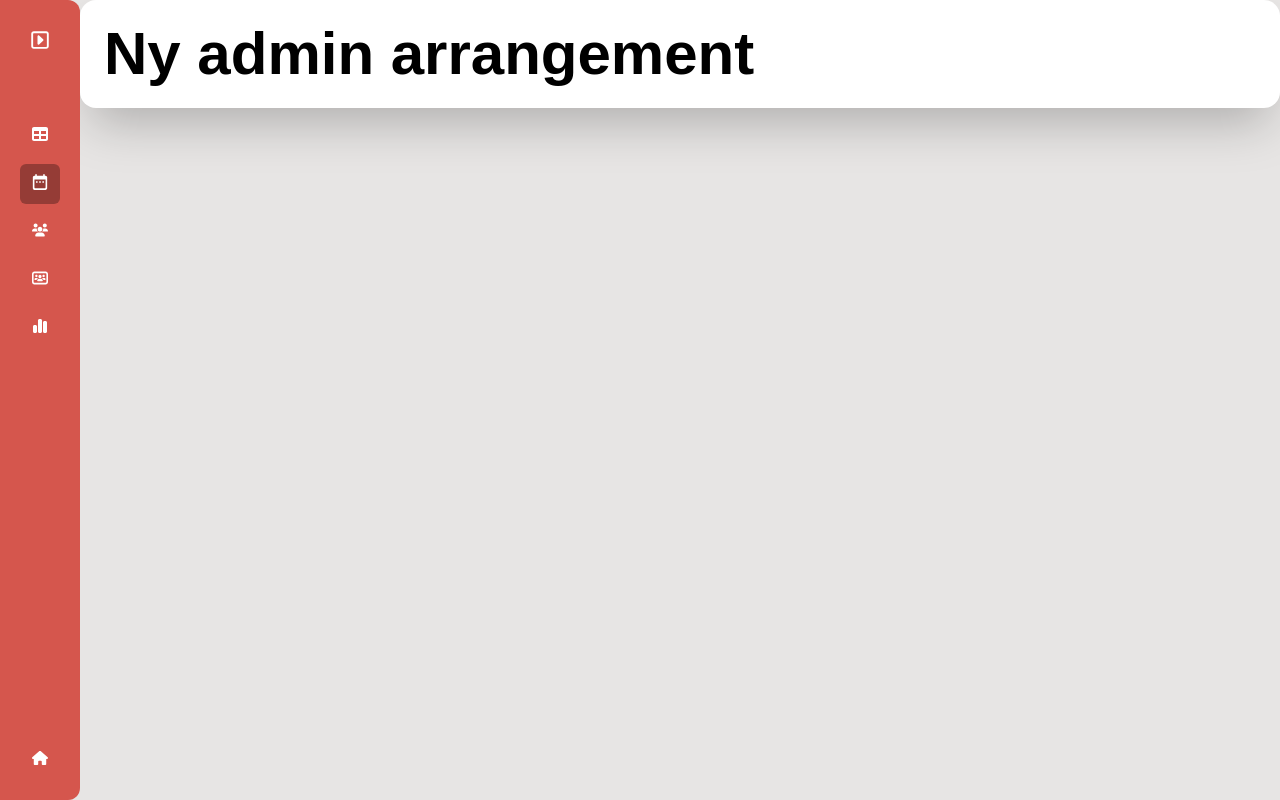
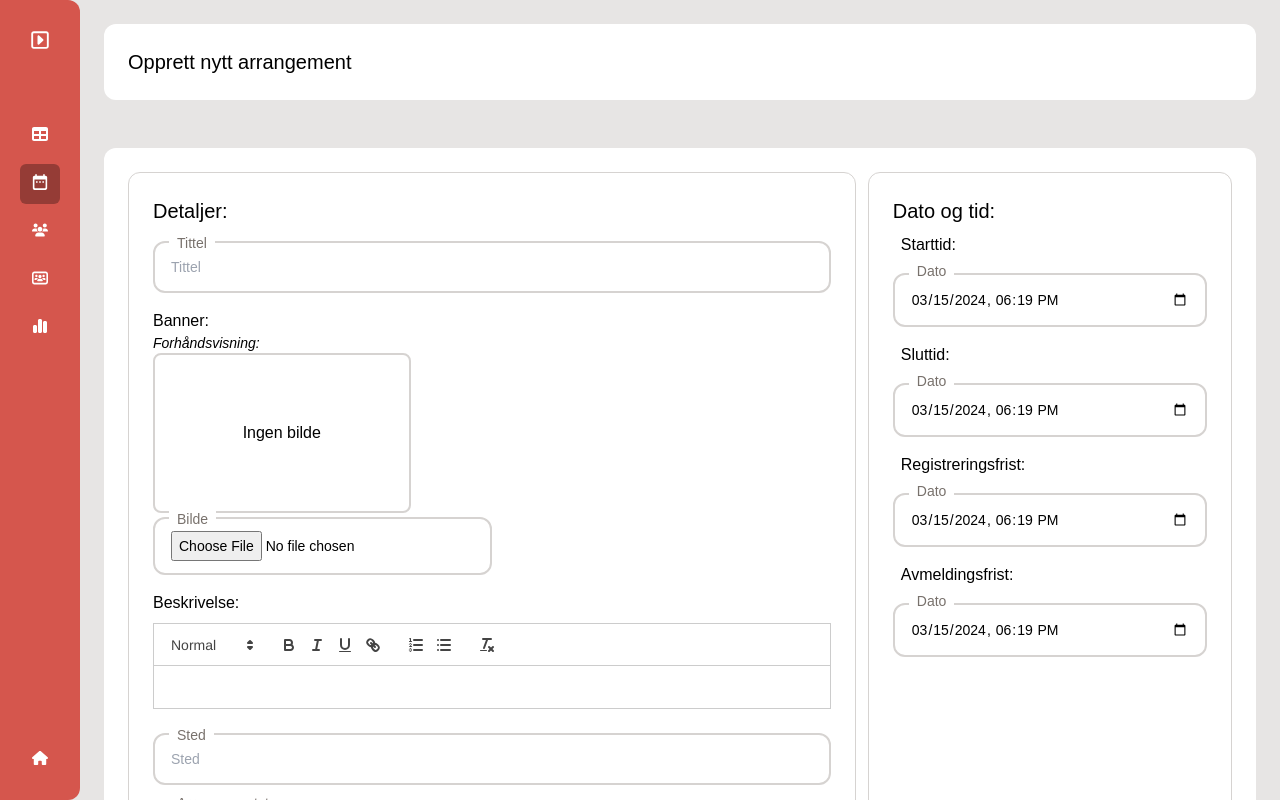
Before and after one commit to vsaIT/vsait.org, a Next.js app: page /admin/events/new in a window 1280 px wide. Built offline with nearby package versions, Linux system fonts and the light colour scheme.

Commit message:
feat: implement event creation in API; add admin authorization for POST requests

```diff
--- a/src/app/admin/events/[eventid]/page.tsx
+++ b/src/app/admin/events/[eventid]/page.tsx
@@ -3,7 +3,6 @@ import { FormImageInput, FormInput, SelectField } from '@/components/Form';
 import { Button } from '@/components/Input';
 import { useEvent } from '@/lib/hooks/useEvent';
 import ImagePreview from '../../../../components/ImagePreview';
-//import { TextEditor } from '@/components/Input';
 import FormErrorBox from '@/components/Form/FormErrorBox';
 import SlideCheckbox from '@/components/Input/SlideCheckbox';
 import LoadingIndicator from '@/components/LoadingIndicator';
--- a/src/app/admin/events/new/page.tsx
+++ b/src/app/admin/events/new/page.tsx
@@ -1,11 +1,240 @@
-function AdminEventsEdit(): JSX.Element {
+'use client';
+import { FormImageInput, FormInput, SelectField } from '@/components/Form';
+import FormErrorBox from '@/components/Form/FormErrorBox';
+import { Button } from '@/components/Input';
+import SlideCheckbox from '@/components/Input/SlideCheckbox';
+import { swalError, swalLoading, swalSuccess } from '@/lib/swal';
+import { osloTimeStringToUtcIso, postFetcher } from '@/lib/utils';
+import { EventType } from '@/types';
+import { EventType as EventTypeOptions } from '@prisma/client';
+import { useRouter } from 'next/navigation';
+import { useCallback, useState } from 'react';
+import { useForm } from 'react-hook-form';
+import ReactQuill from 'react-quill';
+import 'react-quill/dist/quill.snow.css';
+import ImagePreview from '@/components/ImagePreview';
+
+export default function AdminEventsNew() {
+  const router = useRouter();
+  const [image, setImage] = useState<File | null>(null);
+  const {
+    register,
+    handleSubmit,
+    setValue,
+    formState: { errors },
+    reset,
+  } = useForm<EventType>({ defaultValues: { description: '' } });
+
+  const now = new Date().toISOString().slice(0, 16);
+  const sliderCheckboxes = [
+    { id: 'isDraft', label: 'Kladd (ikke synlig for brukere)' },
+    { id: 'isCancelled', label: 'Avlyst' },
+  ];
+  const timeDataInputs = [
+    {
+      name: 'Starttid:',
+      attr: 'startTime',
+      date: {
+        label: 'Dato',
+        type: 'datetime-local',
+        defaultValue: now,
+      },
+    },
+    {
+      name: 'Sluttid:',
+      attr: 'endTime',
+      date: {
+        label: 'Dato',
+        type: 'datetime-local',
+        defaultValue: now,
+      },
+    },
+    {
+      name: 'Registreringsfrist:',
+      attr: 'registrationDeadline',
+      date: {
+        label: 'Dato',
+        type: 'datetime-local',
+        defaultValue: now,
+      },
+    },
+    {
+      name: 'Avmeldingsfrist:',
+      attr: 'cancellationDeadline',
+      date: {
+        label: 'Dato',
+        type: 'datetime-local',
+        defaultValue: now,
+      },
+    },
+  ];
+
+  const eventTypeOptions: { value: EventTypeOptions; label: string }[] = [
+    {
+      value: 'OPEN',
+      label: 'Åpent for alle',
+    },
+    {
+      value: 'MEMBERSHIP',
+      label: 'Medlemskap kreves',
+    },
+  ];
+
+  const onSubmit = useCallback(
+    async (event: EventType) => {
+      swalLoading('Oppretter...', async () => {
+        try {
+          const eventToSend = { ...event };
+          timeDataInputs.forEach((input) => {
+            const key = input.attr as keyof EventType;
+            (eventToSend as any)[key] = new Date(
+              osloTimeStringToUtcIso((event[key] as string)?.toString())
+            );
+          });
+          // Optionally handle image upload here if needed
+          const response = await postFetcher<EventType>(
+            '/api/events',
+            eventToSend
+          );
+          await swalSuccess('Arrangementet ble opprettet!');
+          reset();
+          router.replace(`/admin/events/${response.id}`);
+        } catch (error) {
+          swalError('Kunne ikke opprette arrangementet', error as Error);
+        }
+      });
+    },
+    [reset, router]
+  );
+
   return (
-    <>
-      <div className='flex w-full rounded-2xl bg-white p-6 shadow-2xl'>
-        <h1 className='text-6xl font-bold'>Ny admin arrangement</h1>
+    <div className='flex h-screen w-full flex-col gap-6 p-6'>
+      <div className='flex w-full rounded-xl bg-white p-6'>
+        <h1 className='text-center text-xl font-medium'>
+          Opprett nytt arrangement
+        </h1>
       </div>
-    </>
+      <div className='flex w-full flex-col gap-6'>
+        <FormErrorBox errors={errors} />
+      </div>
+      <form
+        onSubmit={handleSubmit(onSubmit)}
+        className='rounded-xl bg-white p-6'
+      >
+        <div className='flex h-full w-full flex-row items-stretch justify-evenly space-x-3'>
+          <div className='col-span-full w-2/3 flex-col space-y-4 rounded-xl border border-stone-300 p-6'>
+            <div className=''>
+              <h2 className='text-xl'>Detaljer:</h2>
+            </div>
+            <FormInput
+              key={'title'}
+              label={'Tittel'}
+              required
+              {...register('title', { required: true })}
+            />
+            <div>
+              <h2>Banner:</h2>
+              <div className='max-h-70 flex-col gap-3'>
+                <div className={'w-[38%] flex-col justify-start'}>
+                  <h3 className='text-sm font-light italic'>
+                    Forhåndsvisning:
+                  </h3>
+                  <ImagePreview
+                    src={image ? URL.createObjectURL(image) : undefined}
+                    alt='Forhåndsvisning'
+                  />
+                </div>
+                <div className='mt-1 w-1/2'>
+                  <FormImageInput
+                    key={'image'}
+                    label={'Bilde'}
+                    type={'file'}
+                    accept={'image/*'}
+                    onChange={(e) => setImage(e.target.files?.[0] || null)}
+                  />
+                </div>
+              </div>
+            </div>
+            <div>
+              <h2>Beskrivelse:</h2>
+              <div className='py-2'>
+                <ReactQuill
+                  theme='snow'
+                  onChange={(value) => setValue('description', value)}
+                />
+              </div>
+            </div>
+            <FormInput
+              key={'location'}
+              label={'Sted'}
+              required
+              {...register('location', { required: true })}
+            />
+            <SelectField
+              label='Arrangementstype'
+              name='arrType'
+              defaultValue={''}
+              options={eventTypeOptions}
+              onChange={(e) =>
+                setValue('eventType', e.target.value as EventTypeOptions)
+              }
+            />
+            <FormInput
+              key={'maxRegistrations'}
+              label={'Maks antall påmeldinger'}
+              type='number'
+              required
+              defaultValue={0}
+              {...register('maxRegistrations', {
+                required: true,
+                valueAsNumber: true,
+                min: 0,
+              })}
+            />
+            {/* Sliders */}
+            <div className='grid grid-cols-2'>
+              {sliderCheckboxes.map((checkbox) => (
+                <SlideCheckbox
+                  key={checkbox.id}
+                  id={checkbox.id}
+                  label={checkbox.label}
+                  {...register(checkbox.id as keyof EventType)}
+                />
+              ))}
+            </div>
+          </div>
+          <div className='flex h-full w-1/3 flex-col justify-between rounded-xl border border-stone-300 p-6'>
+            <div>
+              <div>
+                <h2 className='text-xl'>Dato og tid:</h2>
+              </div>
+              {timeDataInputs.map((inputFieldData, index) => (
+                <div key={index} className='flex flex-col space-y-1 pb-2'>
+                  <h2 className='text-l p-2'>{inputFieldData.name}</h2>
+                  <div className='flex flex-auto flex-row space-x-3'>
+                    <FormInput
+                      key={inputFieldData.attr}
+                      required
+                      {...inputFieldData.date}
+                      {...register(inputFieldData.attr as keyof EventType, {
+                        required: true,
+                      })}
+                    />
+                  </div>
+                </div>
+              ))}
+            </div>
+            <div className='flex w-full flex-col justify-evenly space-y-4 lg:flex-row lg:space-x-4 lg:space-y-0'>
+              <Button
+                type='submit'
+                text='Opprett arrangement'
+                className='px-6 py-3'
+              />
+            </div>
+          </div>
+        </div>
+      </form>
+      <div className='p-4'>&nbsp;</div>
+    </div>
   );
 }
-
-export default AdminEventsEdit;
--- a/src/app/api/events/[eventid]/route.ts
+++ b/src/app/api/events/[eventid]/route.ts
@@ -1,6 +1,6 @@
 import prisma from 'prisma/index';
 import { getErrorMessage, getMembershipYear } from '@/lib/utils';
-import { EventType, RegisteredUserType } from '@/types/types';
+import { RegisteredUserType } from '@/types/types';
 import { NextRequest, NextResponse } from 'next/server';
 import { getToken } from 'next-auth/jwt';
 import { Event } from '@prisma/client';
--- a/src/app/api/events/route.ts
+++ b/src/app/api/events/route.ts
@@ -3,6 +3,8 @@ import prisma from 'prisma/index';
 import { getErrorMessage } from '@/lib/utils';
 import { isEmpty } from 'lodash';
 import { getToken } from 'next-auth/jwt';
+import { requireAdmin } from '../utils';
+import { Event } from '@prisma/client';
 
 const GET = async (req: NextRequest) => {
   const searchParams = req.nextUrl.searchParams;
@@ -86,10 +88,23 @@ const GET = async (req: NextRequest) => {
   }
 };
 
-const POST = async () => {
-  return NextResponse.json('Method Not Allowed', {
-    status: 405,
-  });
+const POST = async (req: NextRequest) => {
+  const authResponse = await requireAdmin(req);
+  if (authResponse) return authResponse;
+
+  try {
+    const body: Event = await req.json();
+    const event = await prisma.event.create({
+      data: body,
+    });
+    return NextResponse.json(event, { status: 201 });
+  } catch (error) {
+    console.error('[api] /api/events [POST]', getErrorMessage(error));
+    return NextResponse.json(
+      { message: getErrorMessage(error) },
+      { status: 500 }
+    );
+  }
 };
 
 export { GET, POST };
```
